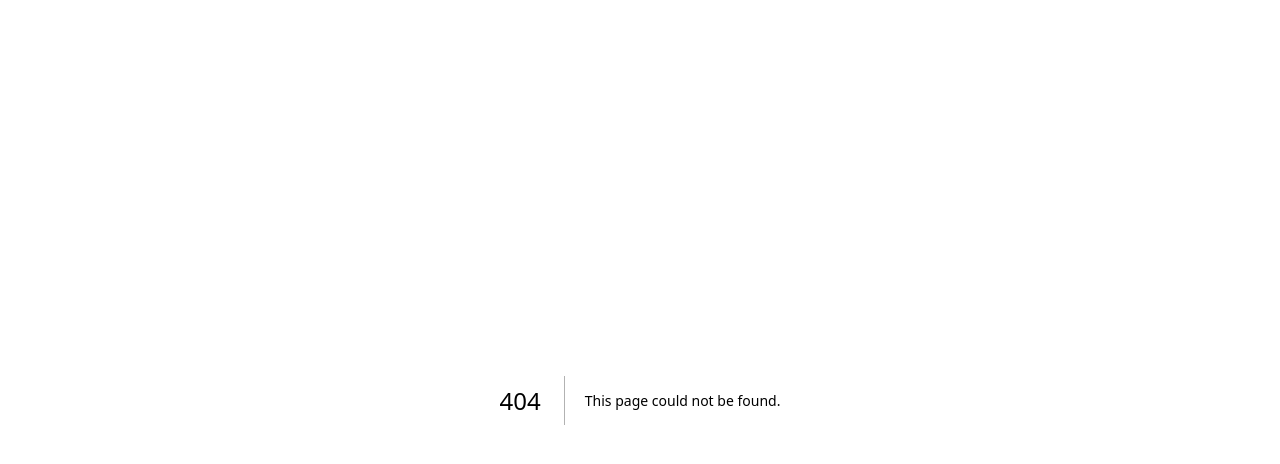
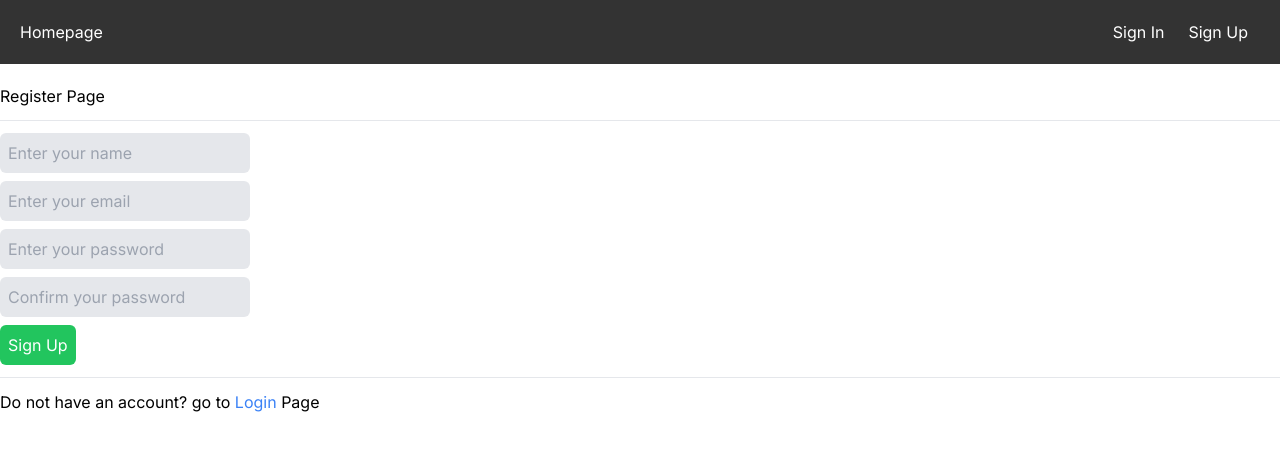
Before and after one commit to PenginYY/cat-lover, a Next.js app: page /Register in a window 1280 px wide. Before the commit this address had no page. Shown: the top 464 px of the page. Built offline with nearby package versions, Linux system fonts and the light colour scheme.

Commit message:
Add page Register, Navbar, and update Login

```diff
--- a/src/app/Favorite/page.js
+++ b/src/app/Favorite/page.js
@@ -1,6 +1,11 @@
+import React from "react";
+import Link from "next/link";
+import Navbar from "../components/Navbar";
+
 export default function Favorite() {
   return (
     <main>
+      <Navbar />
       <h1>Favorite page</h1>
     </main>
   );
--- a/src/app/Login/page.js
+++ /dev/null
@@ -1,7 +0,0 @@
-export default function Login() {
-  return (
-    <main>
-      <h1>Login page</h1>
-    </main>
-  );
-}
--- /dev/null
+++ b/src/app/Login/page.jsx
@@ -0,0 +1,23 @@
+import React from "react";
+import Link from "next/link";
+import Navbar from "../components/Navbar";
+
+
+export default function Login() {
+  return (
+    <main>
+      <Navbar />
+      <div className="container mx-auto py-5">
+        <h3>Login Page</h3>
+        <hr className="my-3" />
+        <form action="">
+          <input className="block bg-gray-200 p-2 my-2 rounded-md" type="email" placeholder="Enter your email" />
+          <input className="block bg-gray-200 p-2 my-2 rounded-md" type="password" placeholder="Enter your password" />
+          <button type="submit" className="bg-green-500 p-2 rounded-md text-white">Sign In</button>
+        </form>
+        <hr className="my-3" />
+        <p>Already have an account? go to <Link className="text-blue-500 hover:underline" href={"/Register"}>Register</Link> Page</p>
+      </div>
+    </main>
+  );
+}
--- /dev/null
+++ b/src/app/Register/page.jsx
@@ -0,0 +1,78 @@
+"use client"
+
+import React, { useState } from "react";
+import Link from "next/link";
+import Navbar from "../components/Navbar";
+
+export default function Register() {
+
+    const [name, setName] = useState("");
+    const [email, setEmail] = useState("");
+    const [password, setPassword] = useState("");
+    const [confirmPassword, setConfirmPassword] = useState("");
+    const [error, setError] = useState("");
+
+    const handleSubmit = async (e) => {
+        e.preventDefault();
+
+        if (password != confirmPassword) {
+            setError("Password do not match!")
+            return;
+        }
+
+        if (!name || !email || !password || !confirmPassword) {
+            setError("Please complete all input!")
+            return;
+        }
+
+        try {
+
+            const res = await fetch("http://localhost:3000/api/register", {
+                method: "POST",
+                headers: {
+                    "Content-Type": "application/json"
+                },
+                body: JSON.stringify({
+                    name, email, password
+                })
+            })
+
+            if (res.ok) {
+                const form = e.target;
+                setError("");
+                form.reset();
+            } else {
+                console.log("User registration failed.")
+            }
+
+        } catch(error) {
+            console.log("Error during registration: ", error)
+        }
+    }
+
+    return (
+        <main>
+            <Navbar />
+            <div className="container mx-auto py-5">
+                <h3>Register Page</h3>
+                <hr className="my-3" />
+                <form onSubmit={handleSubmit}>
+
+                    {error && (
+                        <div className="bg-red-500 w-fit text-sm text-white py-1 px-3 rounded-md mt-2">
+                            {error}
+                        </div>
+                    )}
+
+                    <input onChange={(e) => setName(e.target.value)} className="block bg-gray-200 p-2 my-2 rounded-md" type="text" placeholder="Enter your name" />
+                    <input onChange={(e) => setEmail(e.target.value)} className="block bg-gray-200 p-2 my-2 rounded-md" type="email" placeholder="Enter your email" />
+                    <input onChange={(e) => setPassword(e.target.value)} className="block bg-gray-200 p-2 my-2 rounded-md" type="password" placeholder="Enter your password" />
+                    <input onChange={(e) => setConfirmPassword(e.target.value)} className="block bg-gray-200 p-2 my-2 rounded-md" type="password" placeholder="Confirm your password" />
+                    <button type="submit" className="bg-green-500 p-2 rounded-md text-white">Sign Up</button>
+                </form>
+                <hr className="my-3" />
+                <p>Do not have an account? go to <Link className="text-blue-500 hover:underline" href={"/Login"}>Login</Link> Page</p>
+            </div>
+        </main>
+    );
+}
--- /dev/null
+++ b/src/app/api/register/route.js
@@ -0,0 +1,15 @@
+import { NextResponse } from "next/server";
+
+export async function POST(req) {
+    try {
+        const { name, email, password } = await RegExp.json();
+
+        console.log("Name: ", name);
+        console.log("Email: ", email);
+        console.log("Password: ", password);
+
+        return NextResponse.json({ message: "User registered."}, { status: 201 });
+    } catch(error) {
+        return NextResponse.json({ message: "An error occured while registrating the user."}, { status: 500 });
+    }
+}
--- /dev/null
+++ b/src/app/components/Navbar.jsx
@@ -0,0 +1,20 @@
+import React from "react";
+import Link from "next/link";
+
+export default function Navbar() {
+  return (
+    <nav className="bg-[#333] text-white p-5">
+        <div className="container mx-auto">
+            <div className="flex justify-between item-center">
+                <div>
+                    <Link href={"/"}>Homepage</Link>
+                </div>
+                <ul className="flex">
+                    <li className="mx-3"><Link href={"/Login"}>Sign In</Link></li>
+                    <li className="mx-3"><Link href={"/Register"}>Sign Up</Link></li>
+                </ul>
+            </div>
+        </div>
+    </nav>
+  );
+}
--- a/src/app/page.js
+++ b/src/app/page.js
@@ -1,6 +1,10 @@
+import React from "react";
+import Navbar from "./components/Navbar";
+
 export default function Home() {
   return (
     <main>
+      <Navbar />
       <h1>Home page</h1>
     </main>
   );
```
Also changed, not shown: src/app/Statistics/page.jsx (renamed from src/app/Statistics/page.js).
